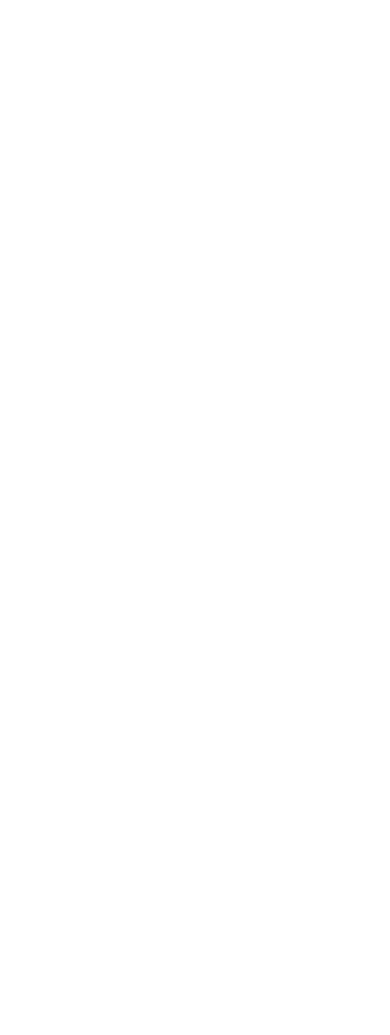
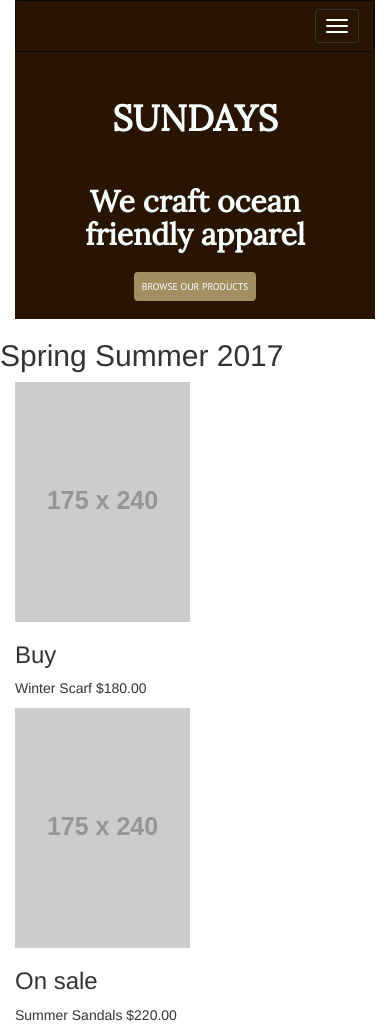
Before and after one commit to sbayart/sundays, a website: page index.html in a window 390 px wide. Before the commit the page ends 844 px from the top, so only its background shows below. Drawn offline with nearby package versions, Linux system fonts and the light colour scheme; placeholder pictures from the web are drawn by us.

Commit message:
responsive header

```diff
--- a/index.html
+++ b/index.html
@@ -0,0 +1,60 @@
+
+<!DOCTYPE html>
+<html lang="fr">
+<head>
+    <meta charset="utf-8">
+    <meta http-equiv="X-UA-Compatible" content="IE=edge">
+    <meta name="viewport" content="width=device-width, initial-scale=1">
+    <title>Sundays</title>
+    <link rel="stylesheet" href="static/external/bootstrap/dist/css/bootstrap.min.css">
+    <link rel="stylesheet" href="static/external/bootstrap/dist/css/bootstrap-theme.min.css">
+    <link href="https://fonts.googleapis.com/css?family=Lora" rel="stylesheet">
+    <link href="https://fonts.googleapis.com/css?family=PT+Sans" rel="stylesheet">
+    <link href="static/css/style.css" rel="stylesheet">
+</head>
+<body>
+    <div class="container">
+        <header>
+            <nav class="navbar navbar-inverse">
+                <div class="container-fluid">
+                    <div class="navbar-header">
+                        <button type="button" class="navbar-toggle" data-toggle="collapse" data-target="#myNavbar">
+                    <span class="icon-bar"></span>
+                    <span class="icon-bar"></span>
+                    <span class="icon-bar"></span>
+                    </button>
+                        <!-- <h2 class=" enjoy-css" href="#"></h2> -->
+                    </div>
+                    <div class="collapse navbar-collapse" id="myNavbar">
+                        <ul class="nav navbar-nav">
+                            <li class="active"><a href="#">Catalog</a></li>
+                            <li><a href="catalogue.html">About Us</a></li>
+                            <li><a href="panier.html">Stores</a></li>
+                            <li><a href="form.html">Blog</a></li>
+                        </ul>
+                    </div>
+                </div>
+            </nav>
+            <h1>Sundays</h1>
+            <h2>We craft ocean friendly apparel</h2>
+            <p><a href="#">Browse our products</a></p>
+        </header>
+        <div class="row">
+            <h2>Spring Summer 2017</h2>
+            <div class="col-xs-6 col-sm-4 col-ld-2">
+            <img src="http://placehold.it/175x240" alt="produit1">
+            <h3>Buy</h3>
+            <p>Winter Scarf <span>$180.00</span></p>
+            <img src="http://placehold.it/175x240" alt="produit2">
+            <h3>On sale</h3>
+            <p>Summer Sandals <span>$220.00</span></p>
+            </div>
+        </div>
+
+
+
+<script src="static/external/jquery/dist/jquery.min.js"></script>
+<script src="static/external/bootstrap/dist/js/bootstrap.min.js"></script>
+
+</body>
+</html>
--- /dev/null
+++ b/static/css/sass/_base.scss
@@ -0,0 +1,9 @@
+$colorh:#281400;
+$colorw:#f8ffff;
+
+@mixin titre {
+    text-align: center;
+    margin: 0.8em;
+    font-weight: bold;
+    font-family: 'Lora', serif;
+}
--- a/static/css/sass/style.scss
+++ b/static/css/sass/style.scss
@@ -0,0 +1,47 @@
+@import "base";
+
+header {
+    background-color: $colorh;
+    color: $colorw;
+    padding-bottom: 0.7em;
+    nav {
+        background-color: $colorh;
+        .navbar-header {
+            background-color: $colorh;
+            .navbar-toggle {
+                background-color: $colorh;
+            }
+        }
+        #myNavbar {
+            background-color: $colorh;
+            li {
+                color: $colorw;
+                font-family: 'PT Sans', sans-serif;
+            }
+        }
+    }
+    h1 {
+        @include titre;
+        text-transform: uppercase;
+        padding: 0.5em;
+    }
+    h2 {
+        @include titre;
+    }
+    p {
+        text-align: center;
+        margin: 1em;
+        a,
+        a:hover {
+            background-color: #a28f61;
+            color: $colorw;
+            text-transform: uppercase;
+            margin: 0.5em;
+            padding: 0.8em;
+            border-radius: 0.4em;
+            font-family: 'PT Sans', sans-serif;
+            font-size: 0.7em;
+            text-decoration: none;
+        }
+    }
+}
```
Also changed, not shown: static/css/style.css, 1 other file.
